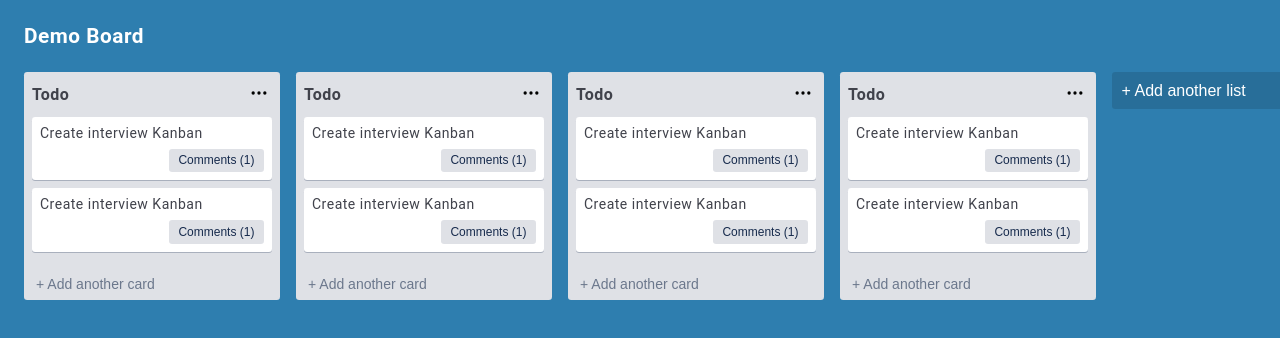
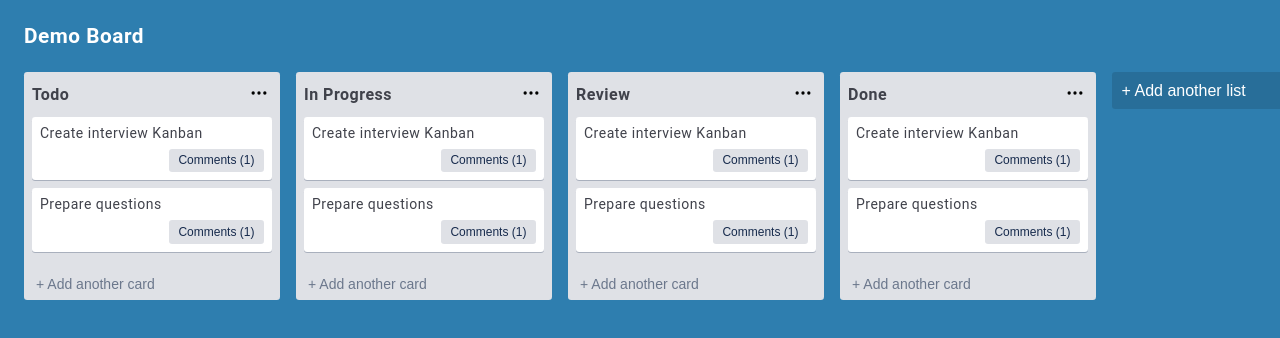
Before and after one commit to alirezamajdi/Trello-Clone, a Next.js app: page / in a window 1280 px wide. Shown: the top 338 px of the page. Built offline with nearby package versions, Linux system fonts and the light colour scheme.

Commit message:
feta: implement drag and drop options

```diff
--- a/app/components/kit/Board/Board.tsx
+++ b/app/components/kit/Board/Board.tsx
@@ -1,32 +1,93 @@
 "use client";
+
 import styles from "./Board.module.scss";
 import List from "@/app/components/kit/List/List";
 import AddList from "@/app/components/kit/AddList/AddList";
 import { useCardStore } from "@/store/useCardStore";
 import dynamic from "next/dynamic";
+import { DndContext, closestCenter, DragEndEvent } from "@dnd-kit/core";
+import {
+  SortableContext,
+  horizontalListSortingStrategy,
+  useSortable,
+  arrayMove,
+} from "@dnd-kit/sortable";
+import { CSS } from "@dnd-kit/utilities";
+import { useState } from "react";
 
 const CommentsModal = dynamic(
   () => import("@/app/components/kit/Modals/comments/CommentsModal"),
-  {
-    ssr: false,
-  },
+  { ssr: false },
 );
+
+function SortableList({ id, title }: { id: string; title: string }) {
+  const { setNodeRef, attributes, listeners, transform, transition } =
+    useSortable({ id });
+
+  const style = {
+    transform: CSS.Transform.toString(transform),
+    transition,
+  };
+
+  return (
+    <div ref={setNodeRef} style={style}>
+      <List
+        id={id}
+        title={title}
+        dragHandleProps={{ ...attributes, ...listeners }}
+      />
+    </div>
+  );
+}
 
 const Board = () => {
   const { showComments } = useCardStore();
+
+  // Replace static array with state
+  const [lists, setLists] = useState([
+    { id: "1", title: "Todo" },
+    { id: "2", title: "In Progress" },
+    { id: "3", title: "Review" },
+    { id: "4", title: "Done" },
+  ]);
+
+  const handleDragEnd = (event: DragEndEvent) => {
+    const { active, over } = event;
+
+    if (!over || active.id === over.id) return;
+
+    setLists((prev) => {
+      const oldIndex = prev.findIndex((l) => l.id === active.id);
+      const newIndex = prev.findIndex((l) => l.id === over.id);
+      return arrayMove(prev, oldIndex, newIndex);
+    });
+  };
+
   return (
     <>
       <div className={styles["board"]}>
         <div className={styles["board__header"]}>
           <h1 className={styles["board__title"]}>Demo Board</h1>
         </div>
-        <div className={styles["board__lists"]}>
-          {[...new Array(4)].map((item, i) => (
-            <List title="Todo" id={i.toString()} />
-          ))}
-          <AddList />
-        </div>
+
+        <DndContext
+          collisionDetection={closestCenter}
+          onDragEnd={handleDragEnd}
+        >
+          <div className={styles["board__lists"]}>
+            <SortableContext
+              items={lists.map((l) => l.id)}
+              strategy={horizontalListSortingStrategy}
+            >
+              {lists.map((list) => (
+                <SortableList key={list.id} id={list.id} title={list.title} />
+              ))}
+            </SortableContext>
+            <AddList />
+          </div>
+        </DndContext>
       </div>
+
       {showComments && <CommentsModal />}
     </>
   );
--- a/app/components/kit/Card/Card.module.scss
+++ b/app/components/kit/Card/Card.module.scss
@@ -1,7 +1,7 @@
 .card {
   padding: 0.5rem;
   margin-bottom: 0.5rem;
-
+  cursor: grab;
   border-radius: 0.2rem;
   background-color: #fff;
   box-shadow: 0 1px 0 rgba(9, 30, 66, 0.25);
--- a/app/components/kit/List/List.module.scss
+++ b/app/components/kit/List/List.module.scss
@@ -3,7 +3,7 @@
   display: flex;
   flex-direction: column;
   flex-shrink: 0;
-
+  z-index: 100;
   width: 16rem;
   max-height: 83vh;
   margin: 0 0.5rem;
@@ -17,6 +17,7 @@
     align-items: center;
     width: 100%;
     padding: 0.5rem 0.7rem 0 0.5rem;
+    cursor: grab;
   }
 
   &__title {
--- a/app/components/kit/List/List.tsx
+++ b/app/components/kit/List/List.tsx
@@ -1,4 +1,5 @@
 "use client";
+
 import { FC, useRef, useState } from "react";
 import dynamic from "next/dynamic";
 import styles from "./List.module.scss";
@@ -7,6 +8,15 @@ import Card from "@/app/components/kit/Card/Card";
 import { useOnClickOutside } from "@/hooks/useOnClickOutside";
 import AddCard from "@/app/components/kit/AddCard/AddCard";
 
+import { DndContext, closestCenter, DragEndEvent } from "@dnd-kit/core";
+import {
+  SortableContext,
+  verticalListSortingStrategy,
+  useSortable,
+  arrayMove,
+} from "@dnd-kit/sortable";
+import { CSS } from "@dnd-kit/utilities";
+
 const Action = dynamic(() => import("./Action"), {
   ssr: false,
 });
@@ -14,20 +24,79 @@ const Action = dynamic(() => import("./Action"), {
 interface IProps {
   title: string;
   id: string;
+  dragHandleProps?: any; // from Board
 }
 
-const List: FC<IProps> = (props) => {
-  const { title, id } = props;
+interface CardItem {
+  id: string;
+  content: string;
+}
+
+function SortableCard({
+  id,
+  listId,
+  content,
+}: {
+  id: string;
+  listId: string;
+  content: string;
+}) {
+  const {
+    setNodeRef,
+    attributes,
+    listeners,
+    transform,
+    transition,
+    isDragging,
+  } = useSortable({ id });
+
+  const style: React.CSSProperties = {
+    transform: CSS.Transform.toString(transform),
+    transition,
+    zIndex: isDragging ? 1000 : "auto",
+  };
+
+  return (
+    <div ref={setNodeRef} style={style} {...attributes} {...listeners}>
+      <Card
+        listId={listId}
+        id={id}
+        content={content}
+        comments={[{ date: "", comment: "" }]}
+      />
+    </div>
+  );
+}
+
+const List: FC<IProps> = ({ title, id, dragHandleProps }) => {
   const actionRef = useRef(null);
   const [openAction, setOpenAction] = useState(false);
   const [openAddCard, setOpenAddCard] = useState(false);
 
+  // Cards state
+  const [cards, setCards] = useState<CardItem[]>([
+    { id: `${id}-1`, content: "Create interview Kanban" },
+    { id: `${id}-2`, content: "Prepare questions" },
+  ]);
+
   useOnClickOutside(actionRef, () => setOpenAction(false));
 
+  const handleDragEnd = (event: DragEndEvent) => {
+    const { active, over } = event;
+
+    if (!over || active.id === over.id) return;
+
+    setCards((prev) => {
+      const oldIndex = prev.findIndex((c) => c.id === active.id);
+      const newIndex = prev.findIndex((c) => c.id === over.id);
+      return arrayMove(prev, oldIndex, newIndex);
+    });
+  };
+
   return (
-    <>
     <div className={styles["list"]}>
-        <div className={styles["list__header"]}>
+      {/* 🔹 List Header (Drag Handle for List) */}
+      <div className={styles["list__header"]} {...dragHandleProps}>
         <h2 className={styles["list__title"]}>{title}</h2>
 
         <div ref={actionRef} className="relative">
@@ -39,18 +108,26 @@ const List: FC<IProps> = (props) => {
         </div>
       </div>
 
+      {/* 🔹 Cards Drag & Drop */}
+      <DndContext collisionDetection={closestCenter} onDragEnd={handleDragEnd}>
+        <SortableContext
+          items={cards.map((c) => c.id)}
+          strategy={verticalListSortingStrategy}
+        >
           <div className={styles["list__content"]}>
-          {[...new Array(2)].map((_, index) => (
-            <Card
+            {cards.map((card) => (
+              <SortableCard
+                key={card.id}
+                id={card.id}
                 listId={id}
-              id={String(index)}
-              key={index}
-              content="Create interview Kanban"
-              comments={[{ date: "", comment: "" }]}
+                content={card.content}
               />
             ))}
           </div>
+        </SortableContext>
+      </DndContext>
 
+      {/* 🔹 Add Card */}
       {openAddCard ? (
         <AddCard setOpenAddCard={setOpenAddCard} />
       ) : (
@@ -62,7 +139,6 @@ const List: FC<IProps> = (props) => {
         </button>
       )}
     </div>
-    </>
   );
 };
 
--- a/package.json
+++ b/package.json
@@ -9,6 +9,10 @@
     "lint": "eslint"
   },
   "dependencies": {
+    "@dnd-kit/core": "^6.3.1",
+    "@dnd-kit/react": "^0.3.0",
+    "@dnd-kit/sortable": "^10.0.0",
+    "@dnd-kit/utilities": "^3.2.2",
     "next": "16.0.5",
     "react": "19.2.0",
     "react-dom": "19.2.0",
--- a/store/useCardStore.ts
+++ b/store/useCardStore.ts
@@ -17,6 +17,7 @@ export const useCardStore = create<CardState>((set) => ({
   showComments: null,
 
   onShowComments: (arg) => {
+    console.log("ccc", arg);
     if (!arg) {
       set((state) => ({
         showComments: null,
```
Also changed, not shown: 1 other file (tests, documents, lock files or other folders). Lines whose indentation alone changed are shown as unchanged.
